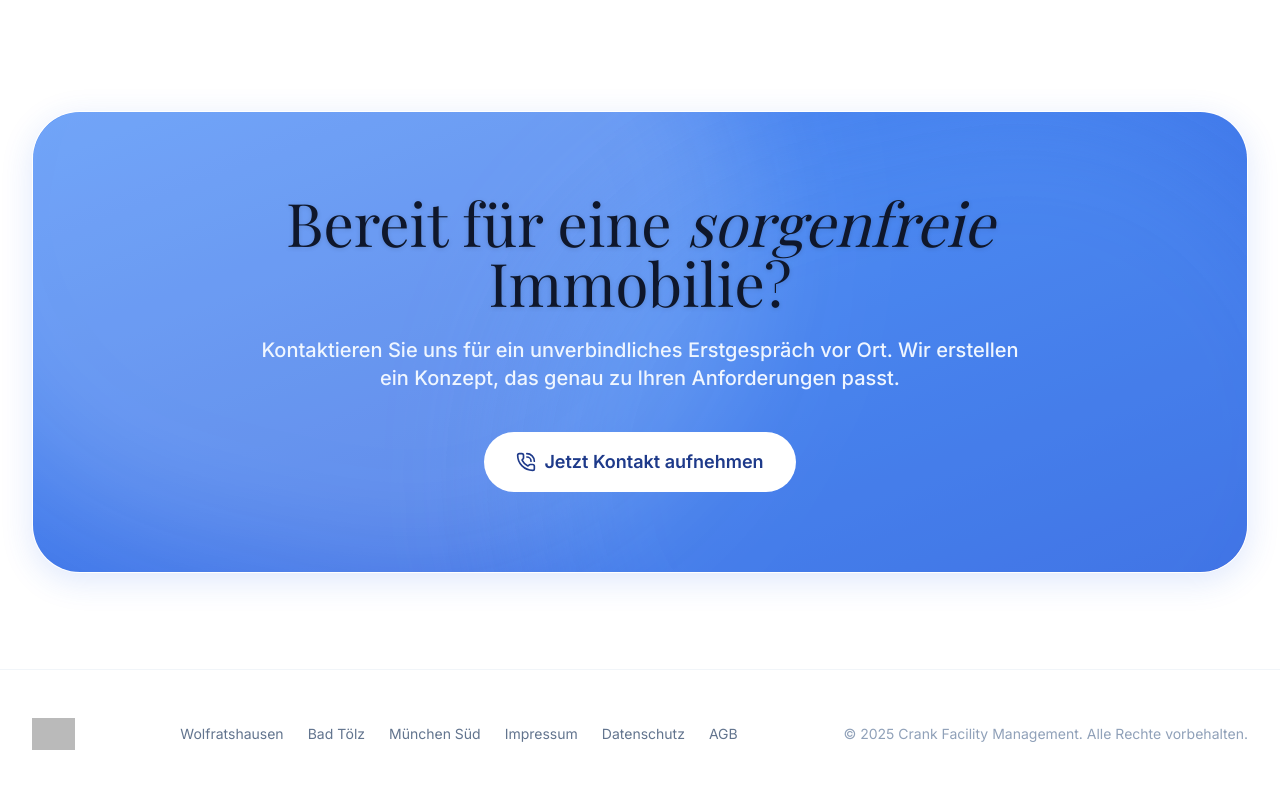
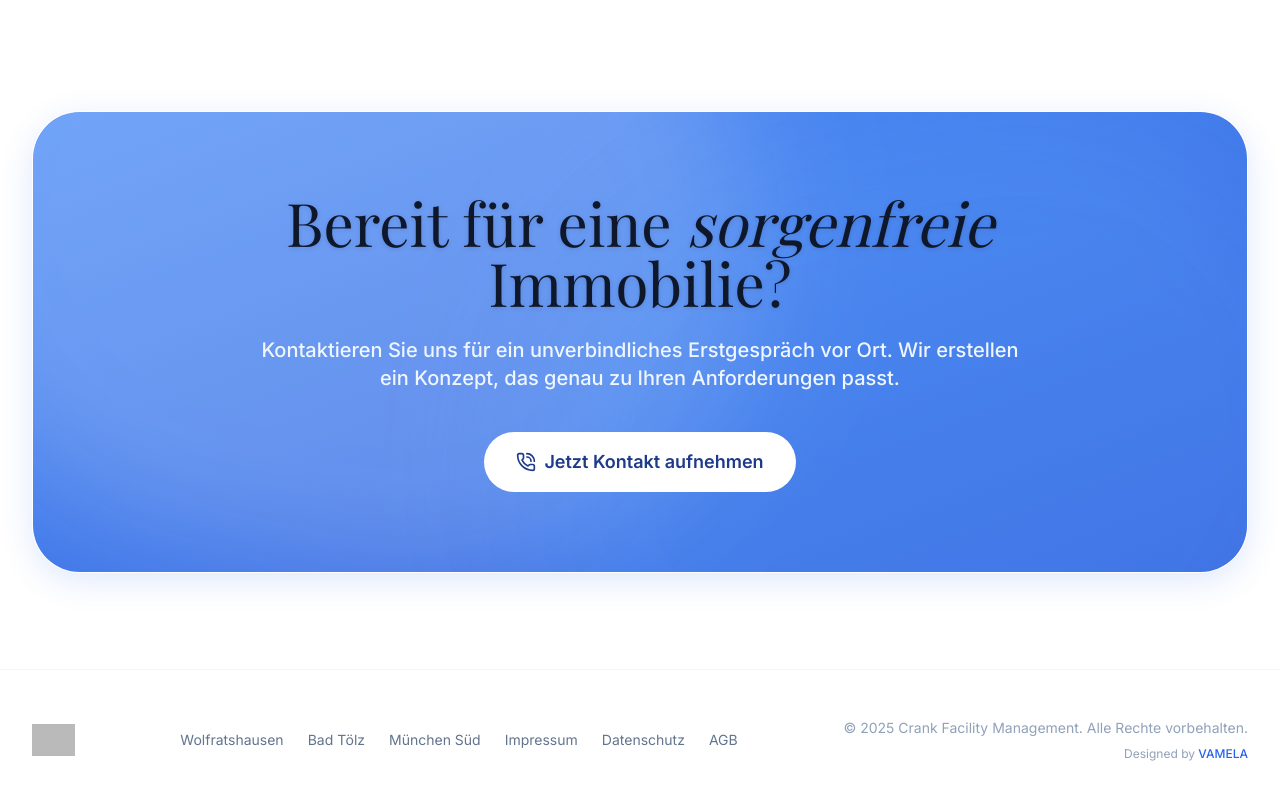
Before and after one commit to Ripptu/CrankFM, a React (Vite) app: page / in a window 1280 px wide. Shown: the part 5394-6194 px from the top of the page. Built offline with nearby package versions, Linux system fonts and the light colour scheme; no server answers; grey boxes are pictures that could not be loaded; a web font is replaced by a local one.

Commit message:
fix(ui): Adjust chat widget and footer layout
Adjusts the fixed positioning of the live chat widget for smaller screens.
Updates the footer to include design credit, improving attribution.

```diff
--- a/src/App.tsx
+++ b/src/App.tsx
@@ -694,7 +694,7 @@ function Home() {
       <Footer />
 
       {/* Live Chat Widget */}
-      <div className="fixed bottom-6 right-6 z-40 flex flex-col items-end">
+      <div className="fixed bottom-6 right-6 z-40 flex flex-col items-end md:bottom-6 md:right-6 bottom-24 right-4">
         <AnimatePresence>
           {isChatOpen && (
             <motion.div
--- a/src/components/Footer.tsx
+++ b/src/components/Footer.tsx
@@ -16,7 +16,12 @@ export default function Footer() {
           <Link to="/datenschutz" className="hover:text-primary-600 transition-colors">Datenschutz</Link>
           <Link to="/agb" className="hover:text-primary-600 transition-colors">AGB</Link>
         </div>
-        <p className="text-sm text-slate-400">© 2025 Crank Facility Management. Alle Rechte vorbehalten.</p>
+        <div className="flex flex-col items-center md:items-end gap-2">
+          <p className="text-sm text-slate-400">© 2025 Crank Facility Management. Alle Rechte vorbehalten.</p>
+          <p className="text-xs text-slate-400">
+            Designed by <a href="http://vamela.info" target="_blank" rel="noopener noreferrer" className="text-primary-600 hover:text-primary-700 font-medium transition-colors">VAMELA</a>
+          </p>
+        </div>
       </div>
     </footer>
   );
```
